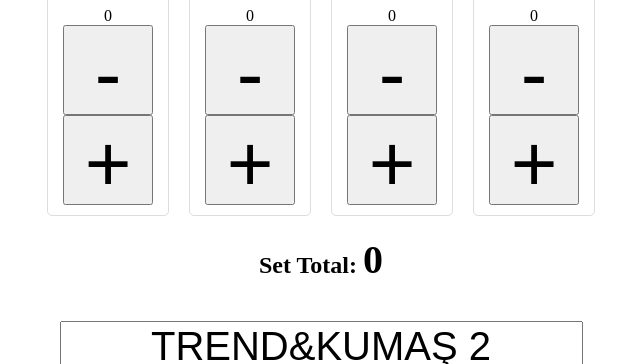
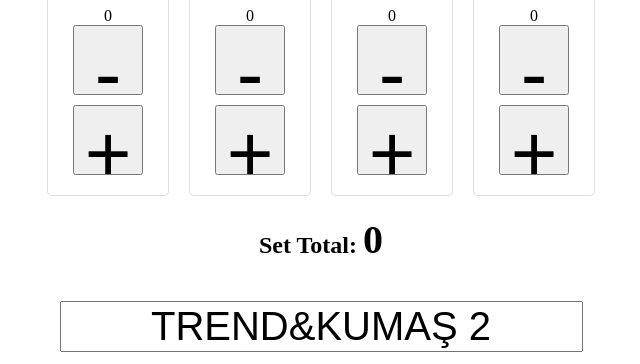
Before and after one commit to Turkmen1Mehmet/countertool, a plain HTML site: page index.html in a window 1280 px wide. Shown: the part 158-522 px from the top of the page, without its empty margins (319-959 px from the left). Drawn offline with Linux system fonts and the light colour scheme.

Commit message:
Update index.html

```diff
--- a/index.html
+++ b/index.html
@@ -25,8 +25,8 @@
       touch-action: manipulation;
       font-size: 80px;
       text-align: center;
-      height: 90px;
-      width: 90px;
+      height: 70px;
+      width: 70px;
     }
     .total {
       font-size: 40px;
```
